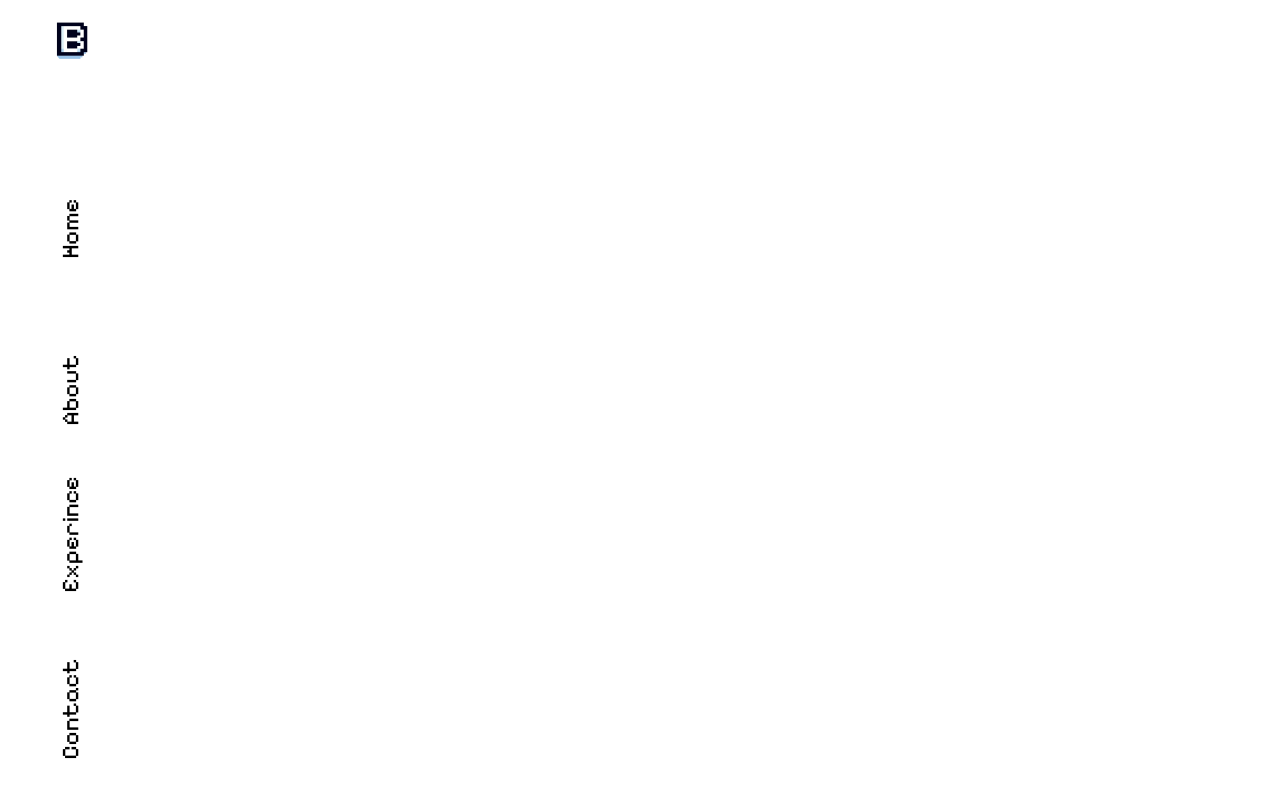
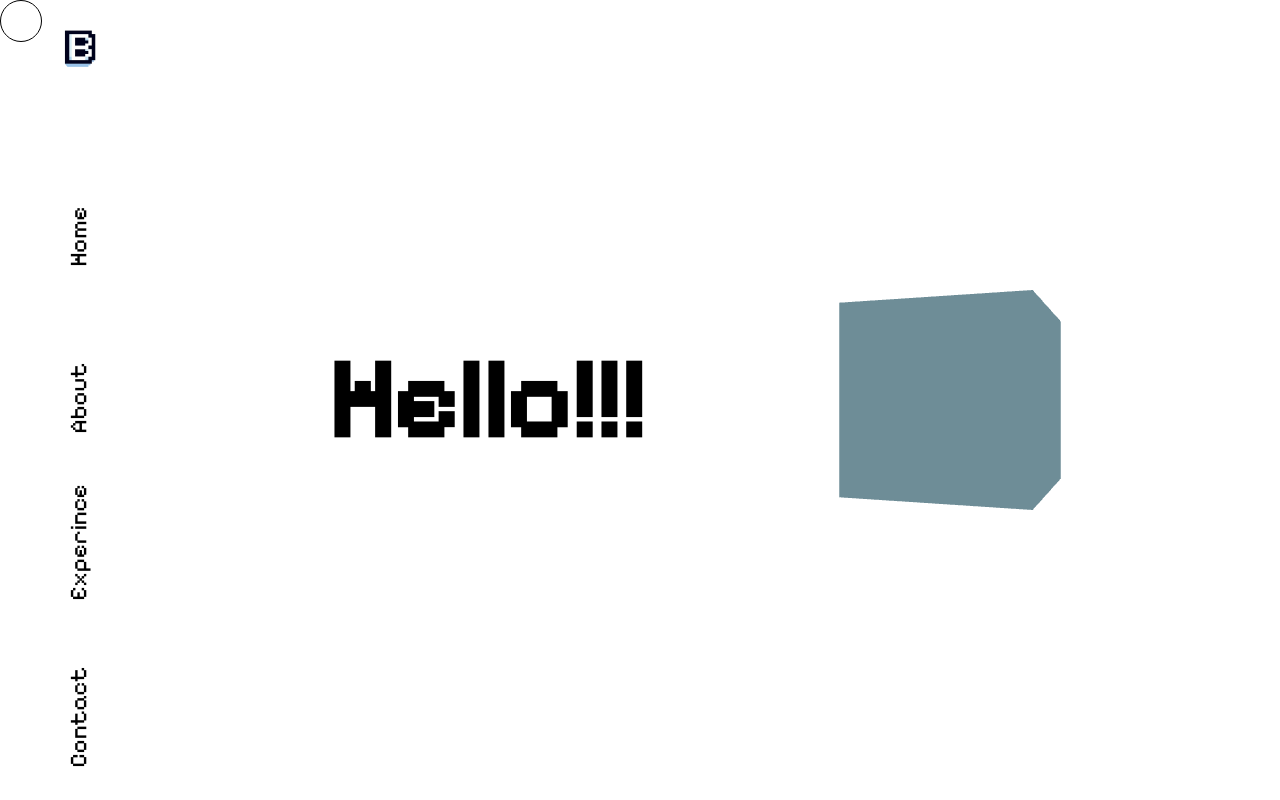
Before and after one commit to patel-bhumit/Portfolio-2024, a React (Create React App) app: page / in a window 1280 px wide. Shown: the top 800 px of the page. Built offline with nearby package versions, Linux system fonts and the light colour scheme; the HTML template or start-up script is replaced by a standard one.

Commit message:
added box geonmetry and cursor styling

```diff
--- a/package.json
+++ b/package.json
@@ -3,9 +3,13 @@
   "version": "0.1.0",
   "private": true,
   "dependencies": {
+    "@react-three/drei": "^9.96.1",
+    "@react-three/fiber": "^8.15.14",
     "@testing-library/jest-dom": "^5.17.0",
     "@testing-library/react": "^13.4.0",
     "@testing-library/user-event": "^13.5.0",
+    "@types/three": "^0.160.0",
+    "framer-motion": "^11.0.3",
     "react": "^18.2.0",
     "react-dom": "^18.2.0",
     "react-scripts": "5.0.1",
--- a/src/App.css
+++ b/src/App.css
@@ -1,8 +1,14 @@
 * {
   font-family: 'Pixelify Sans', sans-serif;
+  user-select: none;
 }
 
 
+.page{
+  display: flex;
+  flex-direction: row;
+  align-items: center;
+}
 
 .nav {
   height: 90vh;
@@ -59,3 +65,41 @@
   width: 100%;
   transition: 0s;
 }
+
+.intro-msg{
+  align-items: center;
+  padding-left: 10rem;
+  font-size: 7em;
+}
+
+.canvas{
+  position: relative;
+  z-index: 0;
+  object-fit: contain;
+  height: 100vh;
+}
+
+.foreground {
+  display: flex;
+  position: absolute;
+  align-items: center;
+  top: 0;
+  left: 0;
+  align-items: stretch;
+  width: 100%;
+}
+
+#about{
+  height: 100vh;
+}
+
+.circle{
+  user-select: none;
+  z-index: +1;
+  position: fixed;
+  border: 1px solid black;
+  border-radius: 30px;
+  padding: 20px;
+  top: 0;
+  left: 0;
+}
--- a/src/App.js
+++ b/src/App.js
@@ -1,11 +1,57 @@
 import './App.css';
 import Navbar from './components/navbar';
+import Home from './components/home'
+import About from './components/about'
+import { animate, motion, useMotionValue } from "framer-motion"
+import { useCursor } from '@react-three/drei';
+import { useEffect, useState } from 'react';
+
+function App() {
+
+  const [mousePosition, setMousePosition] = useState({
+    x: 0,
+    y: 0
+  });
+  console.log(mousePosition);
+
+  useEffect(() => {
+    const mouseMove = (e) => {
+      setMousePosition({
+        x: e.clientX,
+        y: e.clientY
+      })
+    }
+
+    window.addEventListener("mousemove", mouseMove);
+
+    return () => {
+      window.removeEventListener("mousemove", mouseMove);
+    }
+  }, [])
+
+  const variants = {
+    default: {
+      x: mousePosition.x,
+      y: mousePosition.y
+    }
+  }
 
 
-function App() {
+
+
   return (
-    <div>
-      <Navbar />
+    <div className='page'>
+      <motion.div className='circle'
+       variants={variants}
+       animate="default"
+       transition={{type: "Inertia"}}
+      />
+
+    <Navbar />
+      <div className='foreground'>
+        <Home />
+        <About/>
+      </div>
     </div>
   );
 }
--- /dev/null
+++ b/src/components/Canvas.js
@@ -0,0 +1,21 @@
+import { OrbitControls } from "@react-three/drei";
+import { Canvas, useFrame } from "@react-three/fiber";
+import { Suspense } from "react";
+
+
+export default function CanvasComponent() {
+  return (
+    <div className="canvas">
+        <Suspense>
+        <Canvas shadows={['true']} camera={{ position: [0, 0, 3] }}>
+            <OrbitControls autoRotate ={"true"} autoRotateSpeed={5} enableZoom={false} />
+            <ambientLight color="lightblue" position={[0, 0, 5]} />
+            <mesh>
+            <boxGeometry arg={[1,1,1]} />
+            <meshPhongMaterial color={0xffffff} reflectivity={1.5}  />
+            </mesh>
+        </Canvas>
+        </Suspense>
+    </div>
+  );
+}
--- /dev/null
+++ b/src/components/about.js
@@ -0,0 +1,13 @@
+import '../App.css'
+
+function about() {
+    return(
+        <div id='about'>
+        <h1 className="intro-msg">
+            Hello There!!!
+        </h1>
+        </div>
+    )
+}
+
+export default about;
--- a/src/components/home.js
+++ b/src/components/home.js
@@ -0,0 +1,15 @@
+import '../App.css'
+import Canvas from './Canvas';
+
+function home() {
+    return(
+        <div id='home'>
+        <h1 className="intro-msg">
+            Hello!!!
+        </h1>
+        <Canvas />
+        </div>
+    )
+}
+
+export default home;
--- a/src/index.css
+++ b/src/index.css
@@ -1,13 +1,96 @@
-body {
-  margin: 0;
-  font-family: -apple-system, BlinkMacSystemFont, 'Segoe UI', 'Roboto', 'Oxygen',
-    'Ubuntu', 'Cantarell', 'Fira Sans', 'Droid Sans', 'Helvetica Neue',
-    sans-serif;
-  -webkit-font-smoothing: antialiased;
-  -moz-osx-font-smoothing: grayscale;
+/* App.css */
+
+* {
+  font-family: 'Pixelify Sans', sans-serif;
 }
 
-code {
-  font-family: source-code-pro, Menlo, Monaco, Consolas, 'Courier New',
-    monospace;
+.page {
+  display: flex;
+  flex-direction: row;
+  align-items: center;
 }
+
+.foreground {
+  display: flex;
+  flex-direction: column;
+}
+
+.nav {
+  height: 90vh;
+  display: flex;
+  list-style: none;
+  position: fixed;
+  justify-content: center;
+  flex-direction: column;
+  align-items: flex-start;
+  z-index: +1;
+}
+
+.logo {
+  height: 4rem;
+}
+
+.navlist {
+  width: 70px;
+  font-size: x-large;
+  margin-top: 8rem;
+  padding: 0px 0px 10px 0px;
+  rotate: -90deg;
+  position: relative;
+}
+
+.navlist:before,
+.navlist:after {
+  content: '';
+  position: absolute;
+  width: 0%;
+  height: 2px;
+  top: 50%;
+  margin-top: 5px;
+  background: #000000;
+}
+
+.navlist:before {
+  left: -2.5px;
+}
+
+.navlist:after {
+  right: 2.5px;
+  background: #000000;
+  transition: width 0.8s cubic-bezier(0.22, 0.61, 0.36, 1);
+}
+
+.navlist:hover:before {
+  background: #000000;
+  width: 100%;
+  font-size: xx-large;
+  transition: width 0.5s cubic-bezier(0.22, 0.61, 0.36, 1);
+}
+
+.navlist:hover:after {
+  font-size: x-large;
+  background: transparent;
+  width: 100%;
+  transition: 0s;
+}
+
+.intro-msg {
+  align-items: center;
+  padding-left: 10rem;
+  font-size: 7em;
+}
+
+.canvas {
+  position: relative;
+  object-fit: contain;
+}
+
+#home{
+  display: flex;
+  align-items: center;
+  justify-content: space-evenly;
+}
+
+#about{
+  height: 100vh;
+}
```
Also changed, not shown: 1 other file (tests, documents, lock files or other folders).
